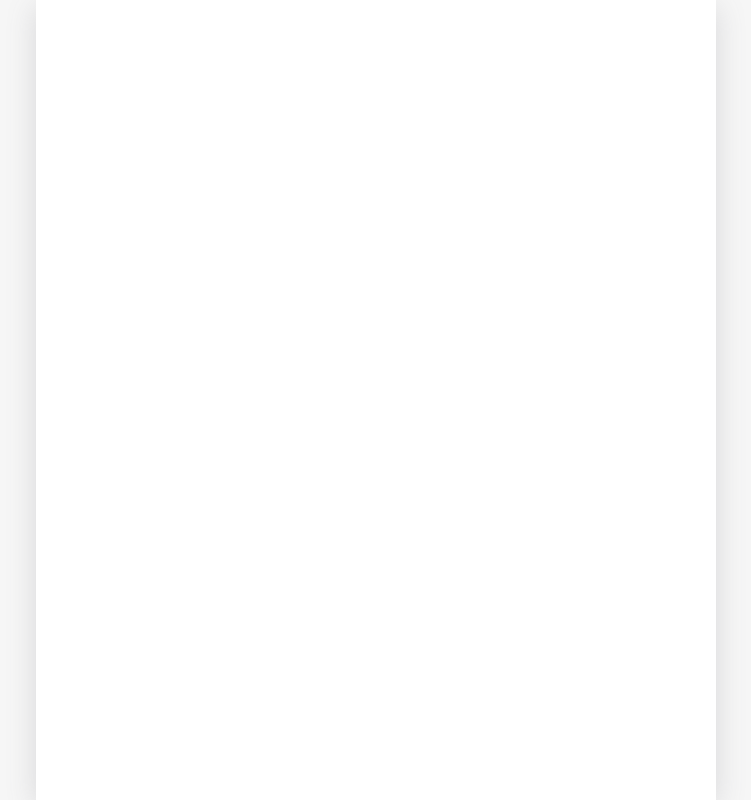
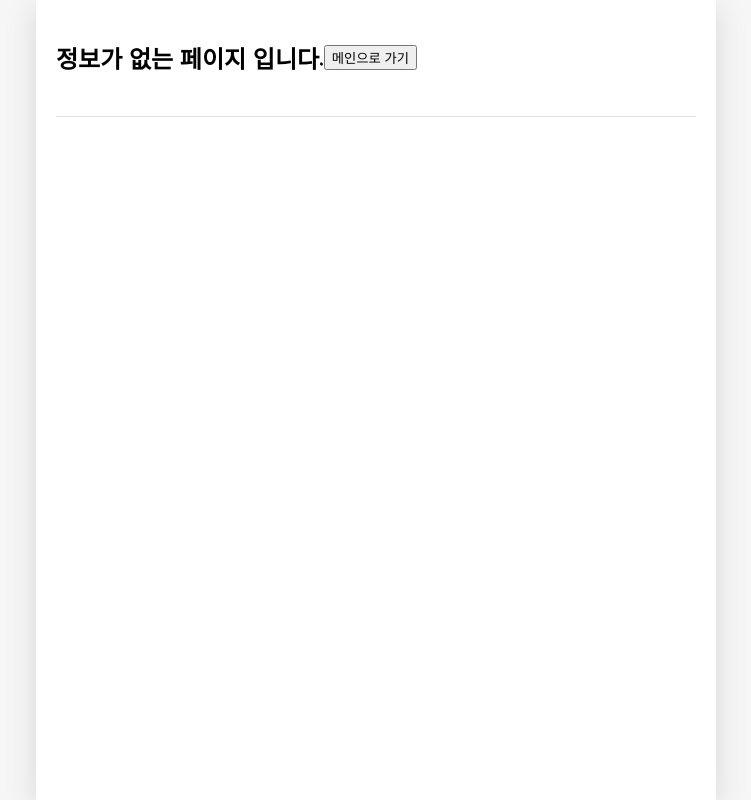
Before and after one commit to iamjunghwan/balbadak, a React (Create React App) app: page /edit in a window 1280 px wide. Before the commit this address had no page. Shown: the whole page, without its empty margins (264-1015 px from the left). Built offline with nearby package versions, Linux system fonts and the light colour scheme; a web font is replaced by a local one.

Commit message:
exceptPage add

```diff
--- a/src/App.tsx
+++ b/src/App.tsx
@@ -4,6 +4,7 @@ import EnrollPage from "./pages/EnrollPage";
 import DetailPage from "./pages/DetailPage";
 import EditPage from "./pages/EditPage";
 import Main from "./pages/Main";
+import ExceptPage from "./pages/ExceptPage";
 import {
   reducer,
   GlobalStateContext,
@@ -29,6 +30,10 @@ const router = createBrowserRouter([
     path: "/edit/:id",
     element: <EditPage />,
   },
+  {
+    path: "/*",
+    element: <ExceptPage />,
+  },
 ]);
 
 const App = () => {
--- /dev/null
+++ b/src/pages/ExceptPage.tsx
@@ -0,0 +1,26 @@
+import {useEffect} from 'react'
+import { useNavigate } from "react-router-dom";
+
+const ExceptPage = () => {
+    const navigate = useNavigate();
+
+    useEffect(()=>{
+      const titEle = document.getElementsByTagName('title')[0];
+      titEle.innerHTML = `에러 페이지`;
+    },[]);
+
+    const fncToMainPage = () => {
+      navigate("/", { replace: true });
+    };
+
+    return (
+      <div>
+        <header>
+          <h2>정보가 없는 페이지 입니다.</h2>
+          <button onClick={fncToMainPage}>메인으로 가기</button>
+        </header>
+      </div>
+    );
+  };
+
+  export default ExceptPage;
```
